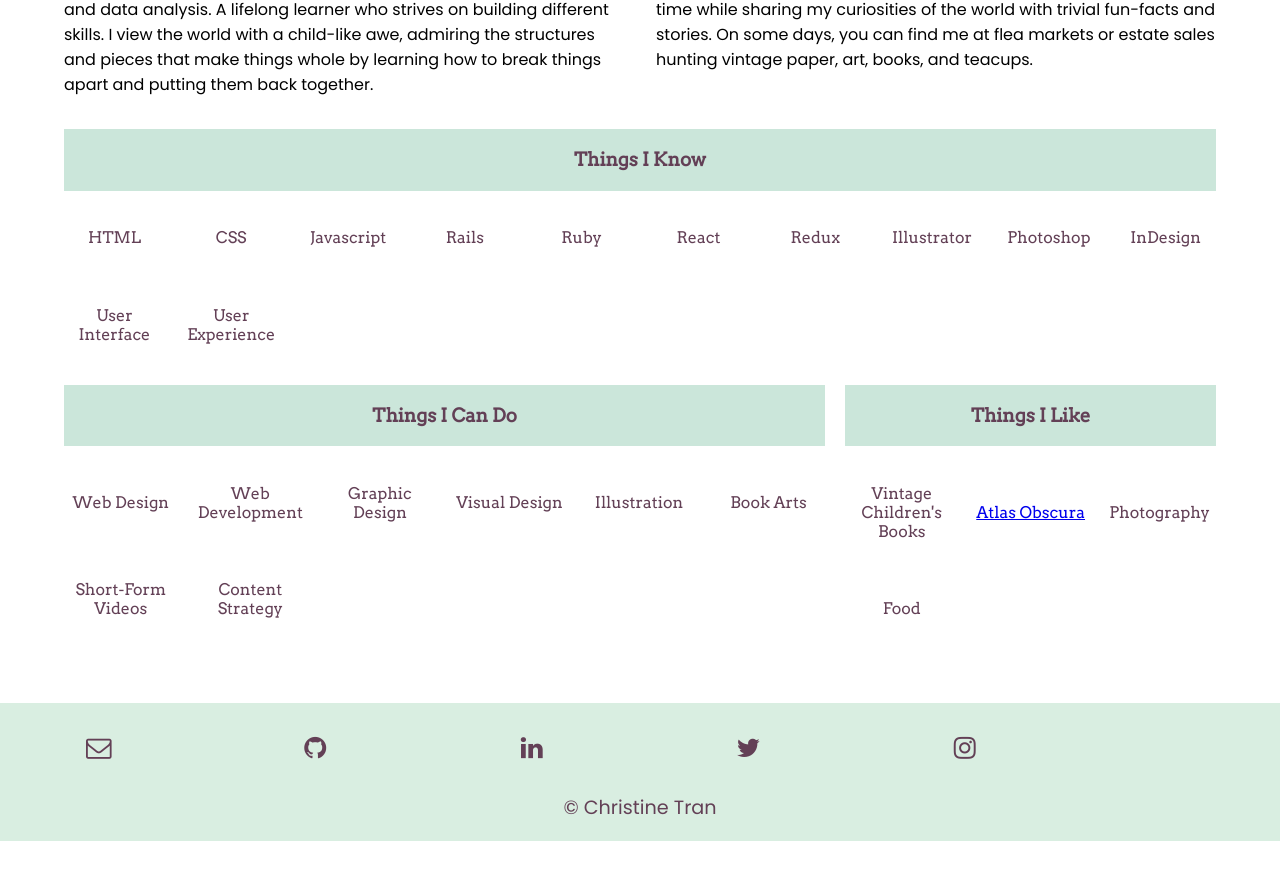
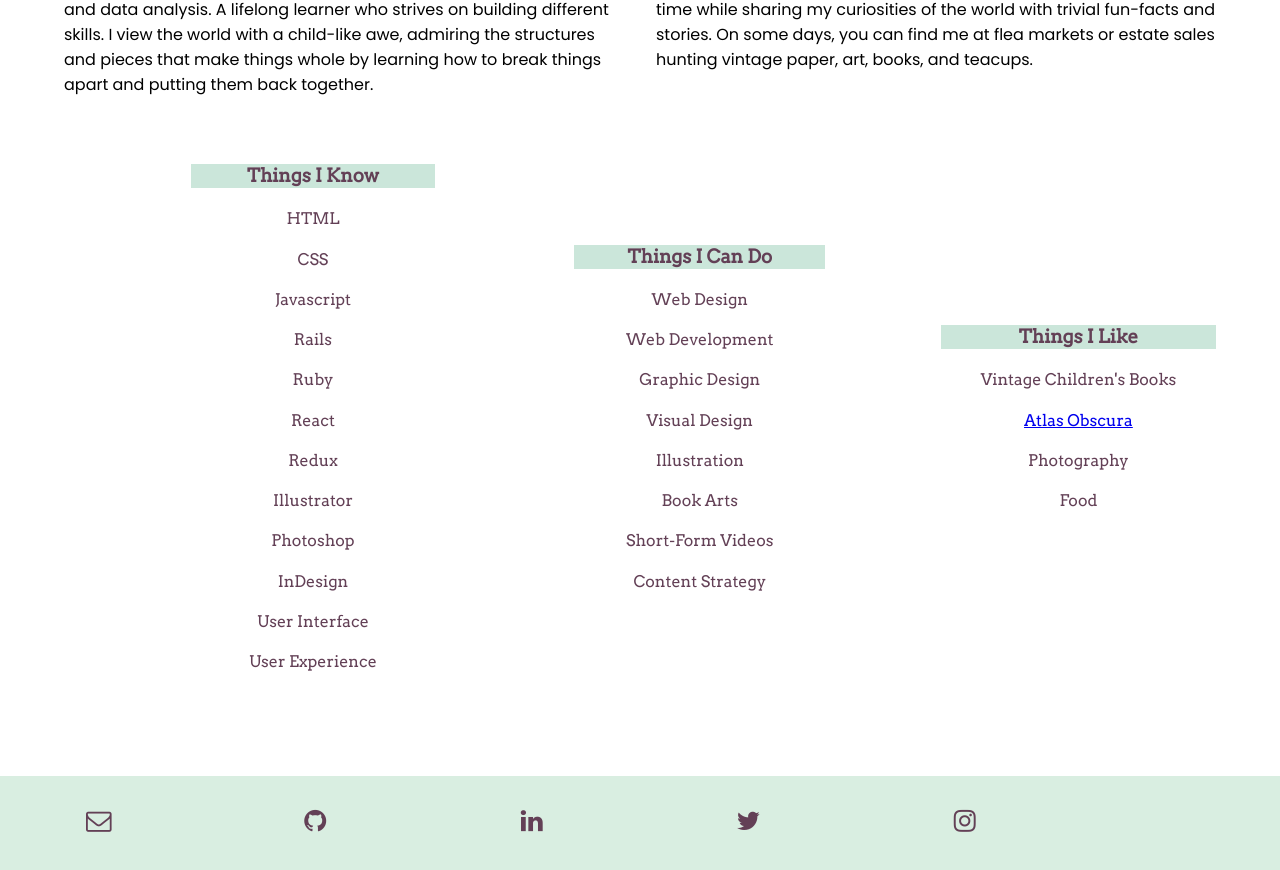
Before and after one commit to christinetran825/tofukid-website, a React (Create React App) app: page / in a window 1280 px wide. Shown: the part 339-1209 px from the top of the page. Before the commit the page ends 1180 px from the top, so only its background shows below. Built offline with nearby package versions, Linux system fonts and the light colour scheme.

Commit message:
updated experiences div

```diff
--- a/src/containers/About.js
+++ b/src/containers/About.js
@@ -17,10 +17,12 @@ class About extends Component {
             <p>I illustrate imaginative characters fit for children’s books in my spare time while sharing my curiosities of the world with trivial fun-facts and stories. On some days, you can find me at flea markets or estate sales hunting vintage paper, art, books, and teacups.</p>
           </div>
           <section className="experiences">
-            <div className="experience know">
+            <div className="experience">
+              <div className="know">
                 <div className="title">
                   <h3>Things I Know</h3>
                 </div>
+                <div className="skills">
                   <h4>HTML</h4>
                   <h4>CSS</h4>
                   <h4>Javascript</h4>
@@ -34,10 +36,15 @@ class About extends Component {
                   <h4>User Interface</h4>
                   <h4>User Experience</h4>
                 </div>
-            <div className="experience do">
+              </div>
+            </div>
+            <div className="experience">
+              <div className="experience">
+                <div className="do">
                   <div className="title">
                     <h3>Things I Can Do</h3>
                   </div>
+                  <div className="skills">
                     <h4>Web Design</h4>
                     <h4>Web Development</h4>
                     <h4>Graphic Design</h4>
@@ -47,14 +54,21 @@ class About extends Component {
                     <h4>Short-Form Videos</h4>
                     <h4>Content Strategy</h4>
                   </div>
-            <div className="experience like">
+                </div>
+              </div>
+            </div>
+            <div className="experience">
+              <div className="like">
                 <div className="title">
                   <h3>Things I Like</h3>
                 </div>
+                <div className="skills">
                   <h4>Vintage Children's Books</h4>
                   <h4><a href="https://www.atlasobscura.com/">Atlas Obscura</a></h4>
                   <h4>Photography</h4>
                   <h4>Food</h4>
+                </div>
+              </div>
             </div>
           </section>
         </div>
```
Lines whose indentation alone changed are shown as unchanged.
